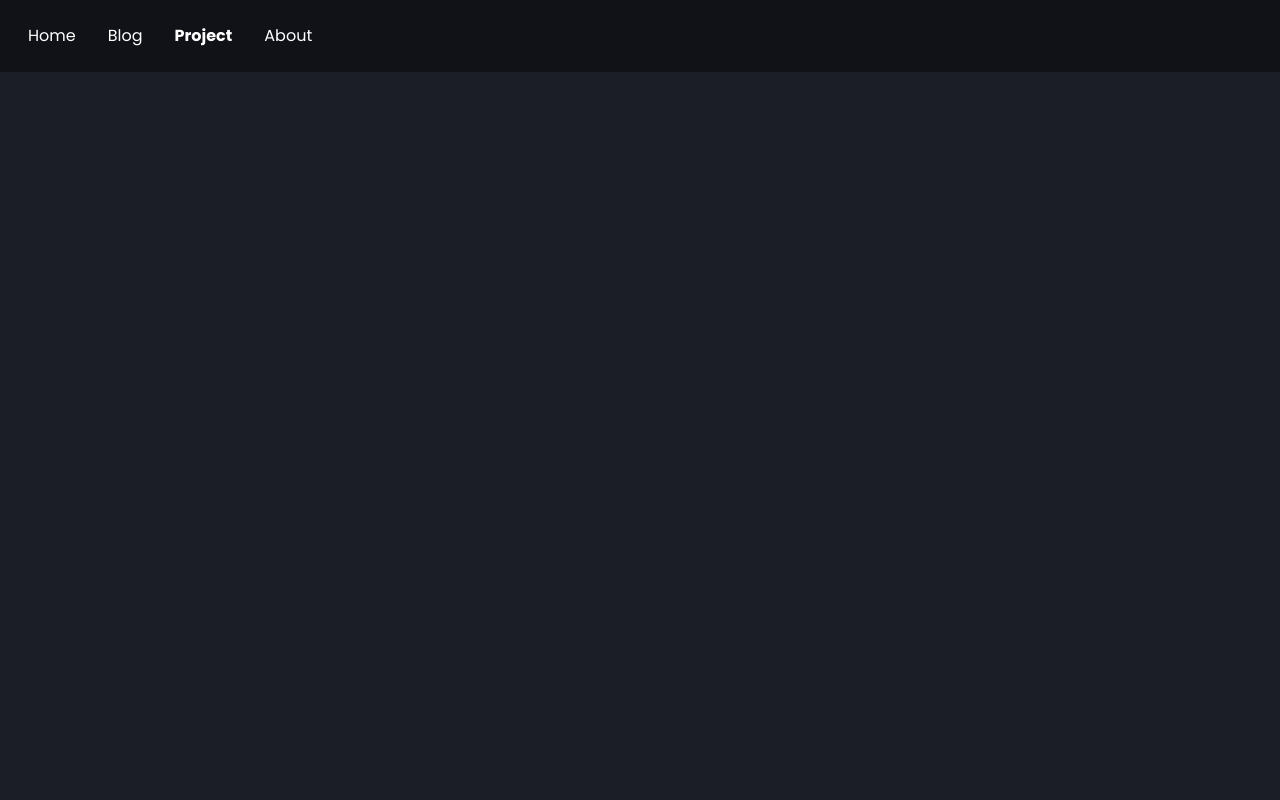
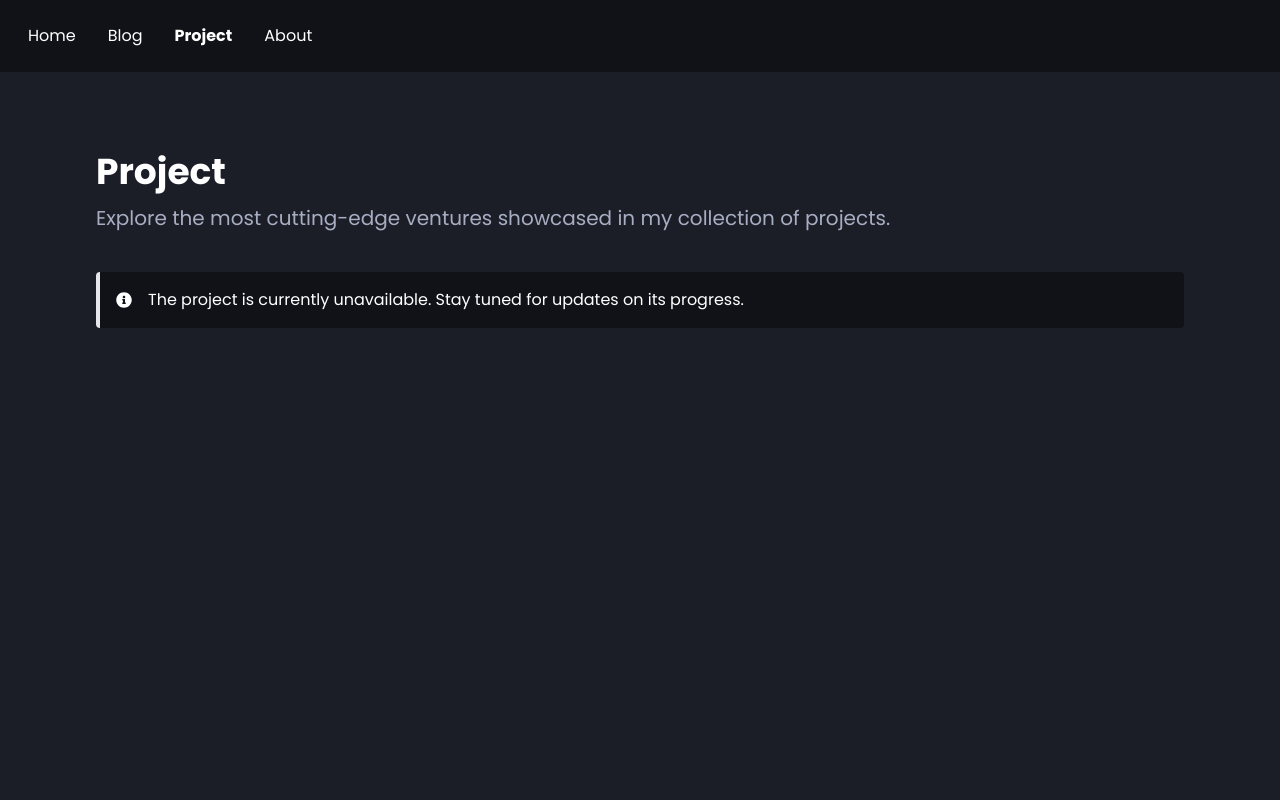
Before and after one commit to HellBus1/personal-website, a Next.js app: page /project in a window 1280 px wide. Shown: the top 800 px of the page. Built offline with nearby package versions, Linux system fonts and the light colour scheme.

Commit message:
feat: add unavailable section

```diff
--- a/src/app/blog/page.tsx
+++ b/src/app/blog/page.tsx
@@ -1,9 +1,27 @@
 import BaseLayout from "../components/Layout/BaseLayout";
+import { FaInfoCircle } from "react-icons/fa";
 
 const Page = () => {
   return (
     <BaseLayout>
-      <section className="h-screen"></section>
+      <section className="h-screen">
+        <div className="mx-24 mt-20">
+          <p className="text-neutral-content text-4xl font-bold">
+            Blog
+          </p>
+          <p className="text-xl mt-3">
+            Discover the latest insights and inspiration in my newest posts.
+          </p>
+        </div>
+
+        <div className="rounded relative mx-24 my-10 bg-neutral flex items-center border-l-4 px-4 py-4">
+          <FaInfoCircle className="text-neutral-content" />
+          <p className="mx-4 text-neutral-content">
+            The blog is currently unavailable. Stay tuned for updates as we work
+            on bringing you exciting content soon.
+          </p>
+        </div>
+      </section>
     </BaseLayout>
   );
 };
--- a/src/app/components/Section/FeaturedProjectSection.tsx
+++ b/src/app/components/Section/FeaturedProjectSection.tsx
@@ -2,17 +2,25 @@
 
 import Project from "@/app/model/project";
 import Image from "next/image";
-import { SiAndroidstudio, SiBootstrap, SiDart, SiFlutter, SiKotlin, SiLaravel, SiPhp } from "react-icons/si";
+import {
+  SiAndroidstudio,
+  SiBootstrap,
+  SiDart,
+  SiFlutter,
+  SiKotlin,
+  SiLaravel,
+  SiPhp,
+} from "react-icons/si";
 
 const iconMapper: Record<string, JSX.Element> = {
-  'flutter': <SiFlutter size={20}/>,
-  'laravel': <SiLaravel size={20}/>,
-  'kotlin': <SiKotlin size={20}/>,
-  'android studio': <SiAndroidstudio size={20}/>,
-  'bootstrap': <SiBootstrap size={20}/>,
-  'php': <SiPhp size={20}/>,
-  'dart': <SiDart size={20}/>
-}
+  flutter: <SiFlutter size={20} />,
+  laravel: <SiLaravel size={20} />,
+  kotlin: <SiKotlin size={20} />,
+  "android studio": <SiAndroidstudio size={20} />,
+  bootstrap: <SiBootstrap size={20} />,
+  php: <SiPhp size={20} />,
+  dart: <SiDart size={20} />,
+};
 
 const FeaturedProjectSection = () => {
   const datas: Project[] = [
@@ -20,38 +28,43 @@ const FeaturedProjectSection = () => {
       id: "id",
       name: "VentNote",
       shortDescription: "Ventnote is note taking app",
-            banner: "https://firebasestorage.googleapis.com/v0/b/personalwebsite-af6e7.appspot.com/o/projects%2Fsasrabahu.png?alt=media&token=eb996cb3-8529-4b8c-9cf0-b54f68189ad6",
+      banner:
+        "https://firebasestorage.googleapis.com/v0/b/personalwebsite-af6e7.appspot.com/o/projects%2Fsasrabahu.png?alt=media&token=eb996cb3-8529-4b8c-9cf0-b54f68189ad6",
       path: "/a/a",
       createdAt: { seconds: 1680714000, nanoseconds: 384000000 },
-            stacks: ["laravel", "bootstrap", "php"]
+      stacks: ["laravel", "bootstrap", "php"],
     },
     {
       id: "id",
       name: "VentFit",
       shortDescription: "Ventnote is bmi calculator",
-            banner: "https://firebasestorage.googleapis.com/v0/b/personalwebsite-af6e7.appspot.com/o/projects%2Fventfit_banner.jpg?alt=media&token=cebdda28-17a3-4077-bae6-9f024a6054a3",
+      banner:
+        "https://firebasestorage.googleapis.com/v0/b/personalwebsite-af6e7.appspot.com/o/projects%2Fventfit_banner.jpg?alt=media&token=cebdda28-17a3-4077-bae6-9f024a6054a3",
       path: "/a/a",
       createdAt: { seconds: 1680714000, nanoseconds: 384000000 },
-            stacks: ["flutter", "dart", "android studio"]
+      stacks: ["flutter", "dart", "android studio"],
     },
     {
       id: "id",
       name: "VentFit",
       shortDescription: "Ventnote is bmi calculator",
-            banner: "https://firebasestorage.googleapis.com/v0/b/personalwebsite-af6e7.appspot.com/o/projects%2Fventnote_banner.jpg?alt=media&token=ea2b43b4-8020-431a-9e8b-ee20339b7eb9",
+      banner:
+        "https://firebasestorage.googleapis.com/v0/b/personalwebsite-af6e7.appspot.com/o/projects%2Fventnote_banner.jpg?alt=media&token=ea2b43b4-8020-431a-9e8b-ee20339b7eb9",
       path: "/a/a",
       createdAt: { seconds: 1680714000, nanoseconds: 384000000 },
-            stacks: ["kotlin", "android studio"]
+      stacks: ["kotlin", "android studio"],
     },
-    ]
+  ];
 
-    return <section className="flex flex-col py-40">
+  return (
+    <section className="flex flex-col py-40">
       <div className="mx-40">
         <p className="text-neutral-content text-4xl font-bold">
           Featured Projects
         </p>
         <p className="text-xl mt-3">
-        Explore the most cutting-edge ventures showcased in my collection of projects.
+          Explore the most cutting-edge ventures showcased in my collection of
+          projects.
         </p>
       </div>
 
@@ -74,12 +87,16 @@ const FeaturedProjectSection = () => {
                 </figure>
                 <div>
                   <div className="text-base flex flex-row mt-4 mb-2 space-x-2 items-center">
-                    {item.stacks.map((item) => {
-                      return iconMapper[item];
+                    {item.stacks.map((item, index) => {
+                      return <div key={index}>{iconMapper[item]}</div>;
                     })}
                   </div>
-                  <div className="text-lg line-clamp-2 text-neutral-content font-bold">{item.name}</div>
-                  <div className="text-base line-clamp-3">{item.shortDescription}</div>
+                  <div className="text-lg line-clamp-2 text-neutral-content font-bold">
+                    {item.name}
+                  </div>
+                  <div className="text-base line-clamp-3">
+                    {item.shortDescription}
+                  </div>
                 </div>
               </div>
             );
@@ -92,7 +109,8 @@ const FeaturedProjectSection = () => {
           See more project
         </button>
       </div>
-    </section>;
+    </section>
+  );
 };
 
 export default FeaturedProjectSection;
--- a/src/app/project/page.tsx
+++ b/src/app/project/page.tsx
@@ -1,9 +1,26 @@
+import { FaInfoCircle } from "react-icons/fa";
 import BaseLayout from "../components/Layout/BaseLayout";
 
 const Page = () => {
   return (
     <BaseLayout>
-      <section className="h-screen"></section>
+      <section className="h-screen">
+        <div className="mx-24 mt-20">
+          <p className="text-neutral-content text-4xl font-bold">Project</p>
+          <p className="text-xl mt-3">
+            Explore the most cutting-edge ventures showcased in my collection of
+            projects.
+          </p>
+        </div>
+
+        <div className="rounded relative mx-24 my-10 bg-neutral flex items-center border-l-4 px-4 py-4">
+          <FaInfoCircle className="text-neutral-content" />
+          <p className="mx-4 text-neutral-content">
+            The project is currently unavailable. Stay tuned for updates on its
+            progress.
+          </p>
+        </div>
+      </section>
     </BaseLayout>
   );
 };
```
Lines whose indentation alone changed are shown as unchanged.
